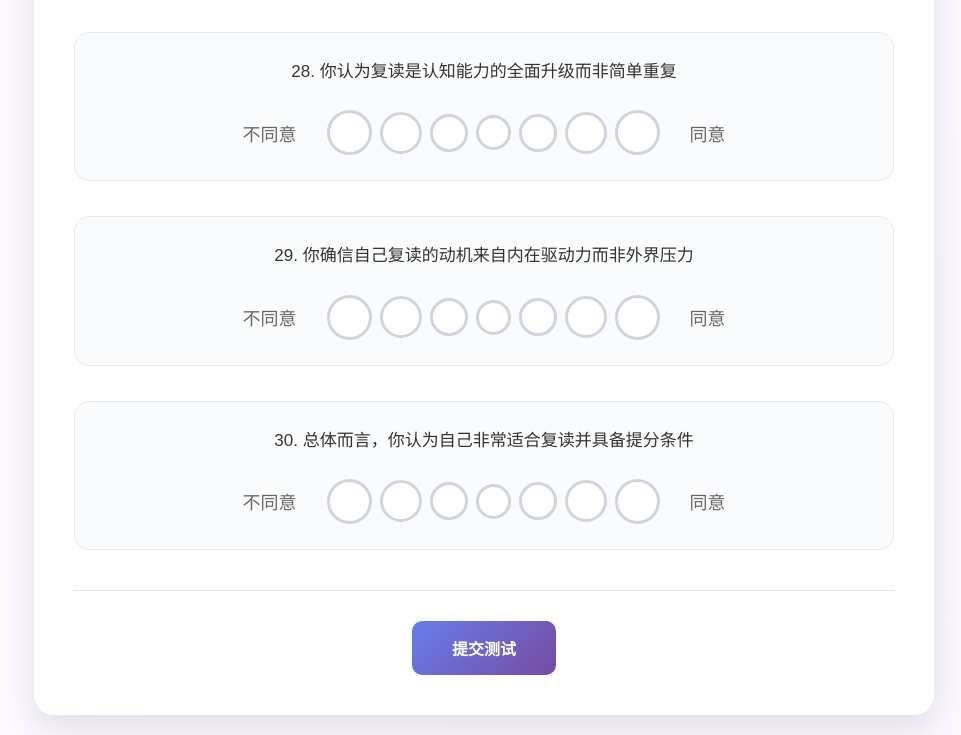
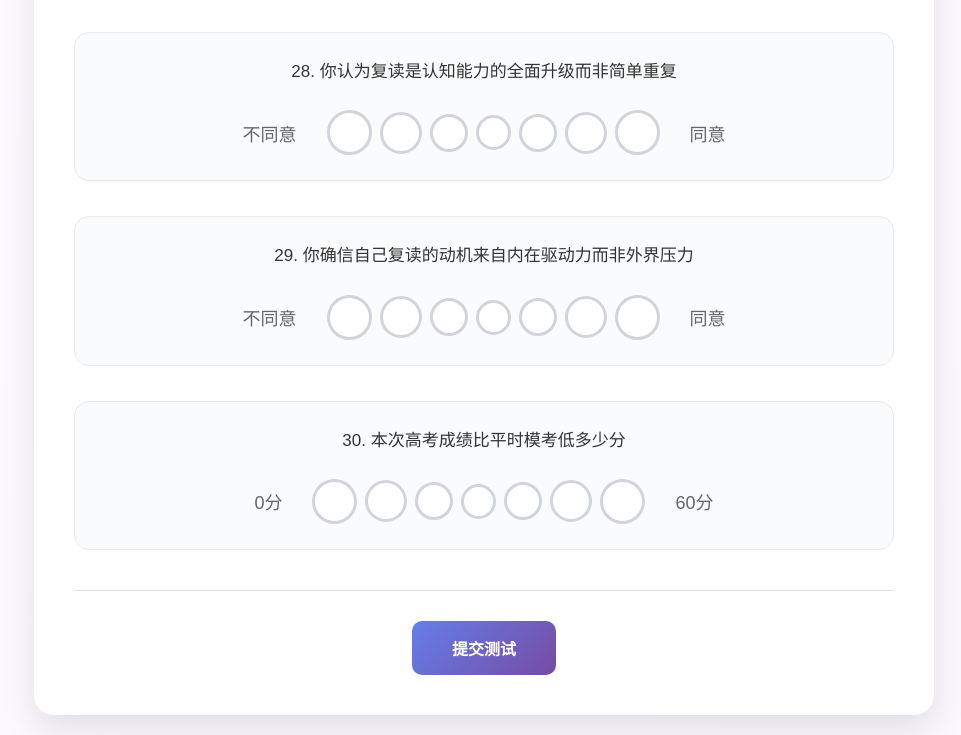
Before and after one commit to shufanli/score_predict, a website: page Score_Predict/test.html in a window 1280 px wide. Shown: the part 5479-6214 px from the top of the page, without its empty margins (156-1117 px from the left). Drawn offline with Linux system fonts and the light colour scheme; no server answers.

Commit message:
记分规则新增

```diff
--- a/Score_Predict/test.html
+++ b/Score_Predict/test.html
@@ -1426,9 +1426,9 @@
                 </div>
 
                 <div class="question">
-                    <div class="question-text">30. 总体而言，你认为自己非常适合复读并具备提分条件</div>
-                    <div class="scale-container">
-                        <div class="scale-label-left">不同意</div>
+                    <div class="question-text">30. 本次高考成绩比平时模考低多少分</div>
+                    <div class="scale-container">
+                        <div class="scale-label-left">0分</div>
                         <div class="scale-options">
                             <label class="scale-option">
                                 <input type="radio" name="q30" value="1" required>
@@ -1459,7 +1459,7 @@
                                 <div class="scale-circle"></div>
                             </label>
                         </div>
-                        <div class="scale-label-right">同意</div>
+                        <div class="scale-label-right">60分</div>
                     </div>
                 </div>
             </div>
@@ -1572,6 +1572,10 @@
                     // 第1题特殊计分规则
                     const scoreMap = {1: 30, 2: 20, 3: 10, 4: 0, 5: -10, 6: -20, 7: -30};
                     score = scoreMap[value];
+                } else if (i === 30) {
+                    // 第30题特殊计分规则
+                    const scoreMap = {1: 0, 2: 10, 3: 20, 4: 30, 5: 40, 6: 50, 7: 60};
+                    score = scoreMap[value];
                 } else {
                     // 其他题目计分规则 (2-30题)
                     const scoreMap = {1: -2, 2: -1, 3: 0, 4: 1, 5: 2, 6: 3, 7: 4};
```
Also changed, not shown: 需求文档/form.md (+0 -5 lines).
